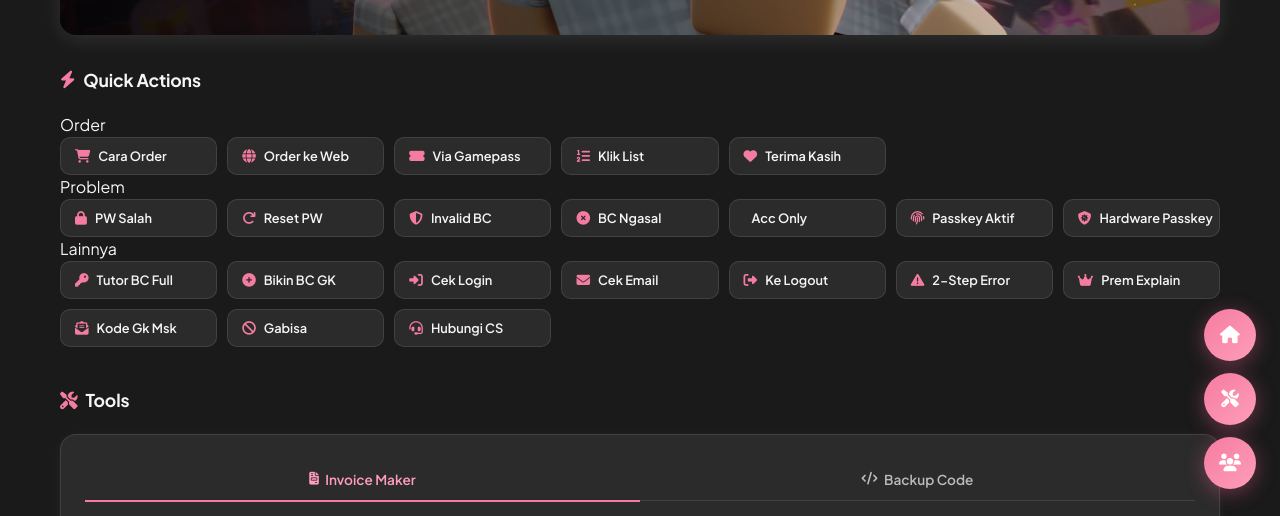
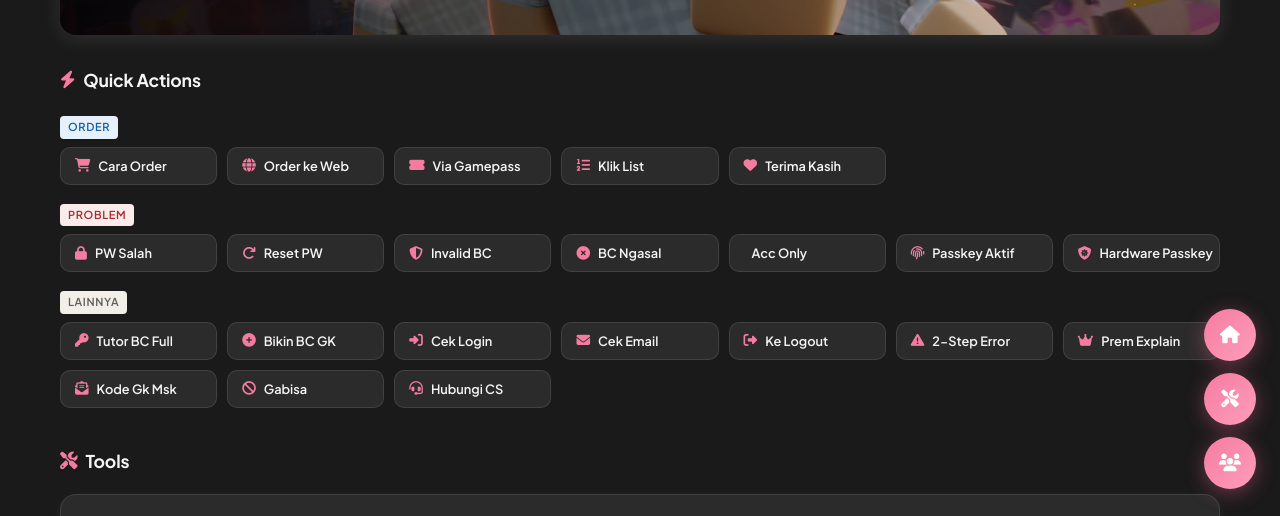
Before and after one commit to cuakproject/mayo-tools, a plain HTML site: page index.html in a window 1280 px wide. Shown: the part 279-795 px from the top of the page. Drawn offline with Linux system fonts and the light colour scheme; no server answers; some icons are missing.

Commit message:
Update style.css

```diff
--- a/style.css
+++ b/style.css
@@ -464,6 +464,26 @@ body.dark .stat span {
 .quick-btn:hover i {
     color: white;
 }
+
+.quick-group {
+    margin-bottom: 16px;
+}
+.quick-group:last-child {
+    margin-bottom: 0;
+}
+.quick-group-label {
+    font-size: 11px;
+    font-weight: 600;
+    letter-spacing: 0.06em;
+    text-transform: uppercase;
+    margin-bottom: 8px;
+    padding: 3px 8px;
+    border-radius: 4px;
+    display: inline-block;
+}
+.quick-group-order   { background: #E6F1FB; color: #185FA5; }
+.quick-group-problem { background: #FCEBEB; color: #A32D2D; }
+.quick-group-other   { background: #F1EFE8; color: #5F5E5A; }
 
 /* ==================== CATEGORIES ==================== */
 .categories {
```
